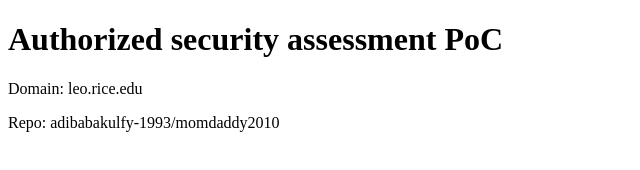
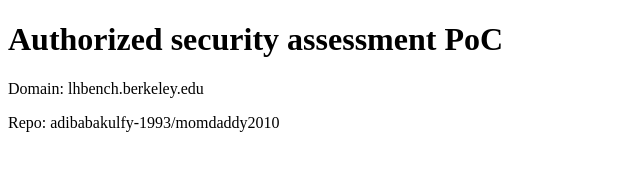
Before and after one commit to adibabakulfy-1993/momdaddy2010, a plain HTML site: page index.html in a window 1280 px wide. Shown: the full height of the page, 0-640 px from the left. Drawn offline with Linux system fonts and the light colour scheme.

Commit message:
init pages

```diff
--- a/index.html
+++ b/index.html
@@ -1 +1 @@
-<!doctype html><html><head><meta charset=utf-8><title>PoC leo.rice.edu</title></head><body><h1>Authorized security assessment PoC</h1><p>Domain: leo.rice.edu</p><p>Repo: adibabakulfy-1993/momdaddy2010</p></body></html>
+<!doctype html><html><head><meta charset=utf-8><title>PoC lhbench.berkeley.edu</title></head><body><h1>Authorized security assessment PoC</h1><p>Domain: lhbench.berkeley.edu</p><p>Repo: adibabakulfy-1993/momdaddy2010</p></body></html>
```
